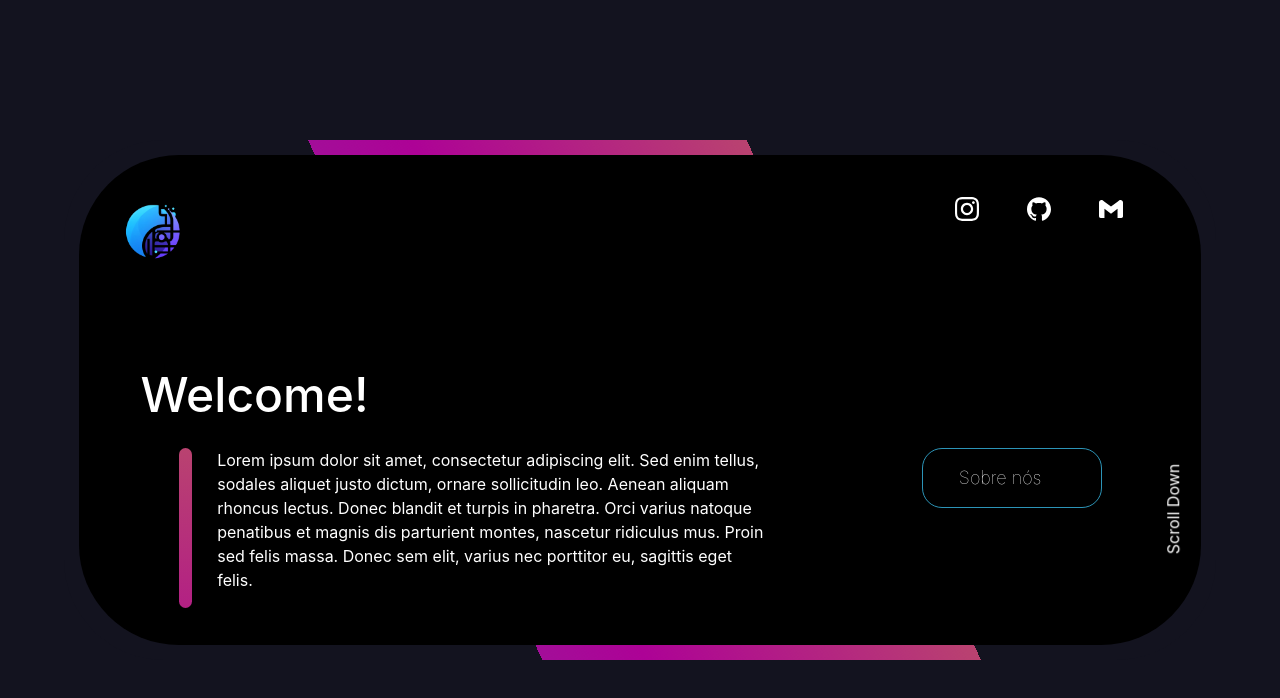
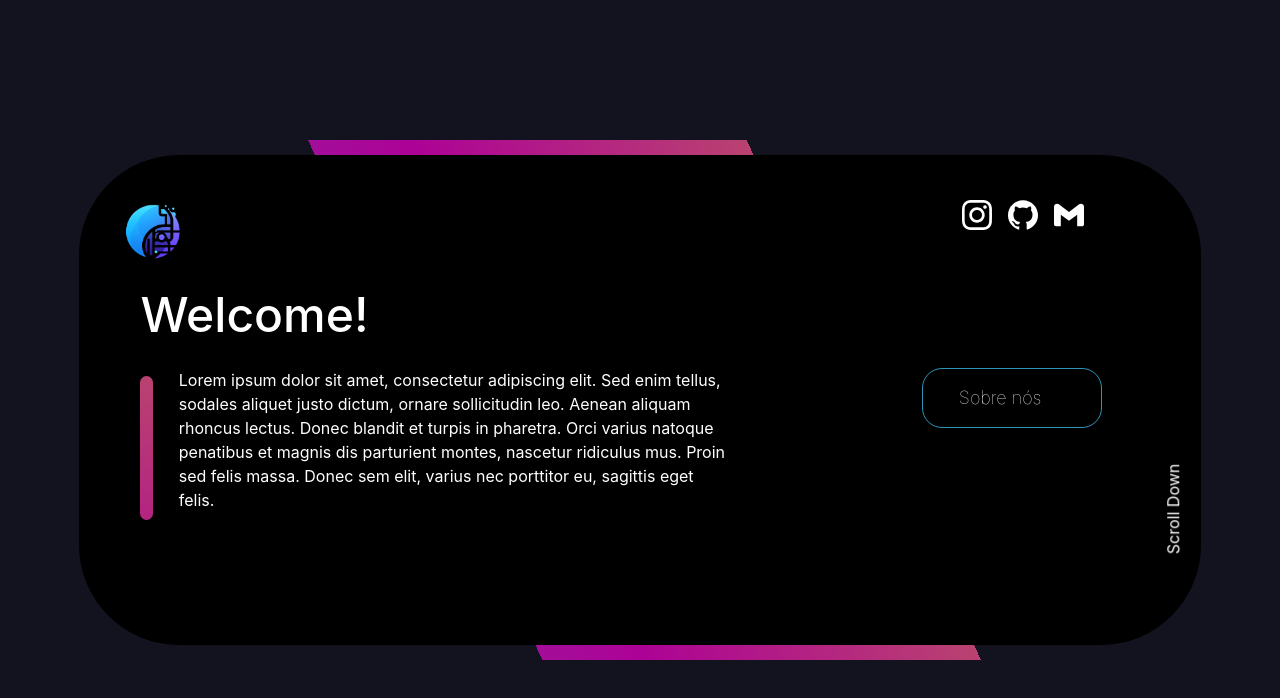
Before and after one commit to CreativeTrail/portifolio, a React (Create React App) app in the folder portifolio/: page / in a window 1280 px wide. Shown: the top 698 px of the page. Built offline with nearby package versions, Linux system fonts and the light colour scheme; some icons are missing.

Commit message:
Atualizando tela de loading e corrigindo o bug de estilo

```diff
--- a/portifolio/src/pages/welcomePage/LoadingPage.css
+++ b/portifolio/src/pages/welcomePage/LoadingPage.css
@@ -164,117 +164,10 @@ code {
     }
 }
 
-h1, p, h3{
-    color: #fff;
-    z-index: 2;
-}
-
-h1 {
-    font-size: 75px;
-    padding-left: 3vw;
-    padding-bottom: 3vh;
-}
-
-.div_paragrafo{
-    margin-left: 1vw;
-    overflow: hidden;
-    border-radius: 30px;
-    flex-basis: 9%;
-    height: 100vh;
-    max-height: 20vh;
-    max-width: 1vw;
-    position: relative;
-    z-index: 1;
-}
-
-.div_paragrafo:before {
-    animation: auto;
-    animation: gradientAnimation 30s ease infinite;
-    background: linear-gradient(180deg,#df0,#ad0296,#2c94b7);
-    content: "";
-    height: 50vh;
-    position: absolute;
-    width: 200%;
-    background-size: 600% 600%;
-    z-index: 0;
-}
-
-.div_paragrafo:after {
-    border-radius: inherit;
-    content: "";
-    inset: 15px;
-    width: 1vw;
-    position: absolute;
-    background-color: #13131f;
-
-}
-
 .conteudo{
     z-index: 1;
     height: 100%;
     width: 100%;
 }
 
-.logo{
-    height: 5rem;
-    width: 5rem;
-}
-
-.logo_div{
-    height: 10%;
-    top: 0;
-    right: 0;
-    padding-bottom: 10vh;
-}
-
-.posicao_paragrafo{
-    padding-left: 5vw;
-}
-
-.posicao_menu_projects{
-    padding-left: 8vw;
-}
-
-.link_projeto{
-    padding-left: 3vw;
-}
-
-.redes_sociais{
-    display: flex;
-    justify-content: center;
-    list-style: none;
-    color: white;
-}
-.redes_sociais li{
-    margin-left: 1em;
-    font-size: 1.5em;
-    animation: redes_sociais_inverso 0.3s;
-    cursor: pointer;
-}
-
-.redes_sociais li:hover{
-    color: #2c94b7;
-    font-size: 2em;
-    animation: redes_sociais_hover 1s;
-}
-
-@keyframes redes_sociais_hover {
-    from{
-        font-size: 1.5em;
-    }
-    to {
-        font-size: 2em;
-    }
-}
-
-@keyframes redes_sociais_inverso {
-    from{
-        font-size: 2em;
-    }
-    to {
-        font-size: 1.5em;
-    }
-}
-
-
 /*# sourceMappingURL=main.e70d39a8.css.map*/
--- a/portifolio/src/pages/welcomePage/WelcomePage.js
+++ b/portifolio/src/pages/welcomePage/WelcomePage.js
@@ -25,15 +25,21 @@ function WelcomePage (){
                     </Col>
                     <Col>
                     <ul className='redes_sociais'>
+                        <div className='redes_sociais_div'>
                             <li>
                                 <SiInstagram/>
                             </li>
+                        </div>
+                        <div className='redes_sociais_div'>
                             <li>
                                 <SiGithub/>
                             </li>
+                        </div>
+                        <div className='redes_sociais_div'>
                             <li>
                                 <SiGmail/>
                             </li>
+                        </div>
                     </ul>
 
                     </Col>
--- a/portifolio/src/pages/welcomePage/welcomePage.css
+++ b/portifolio/src/pages/welcomePage/welcomePage.css
@@ -229,18 +229,25 @@ p{
     list-style: none;
     color: white;
 }
-.redes_sociais li{
+
+.redes_sociais_div {
+    cursor: pointer;
+    display: flex;
     padding-left: 1em;
-    font-size: 1.5em;
-    animation: redes_sociais_inverso 1s;
-    cursor: pointer;
+    overflow: hidden;
+    height: 60px;
 }
 
-.redes_sociais li:hover{
-    padding-left: 1em;
+.redes_sociais li{
+    transition: .3s;
+    cursor: pointer;
+    font-size: 30px;
+}
+
+.redes_sociais .redes_sociais_div:hover li {
     color: #2c94b7;
-    font-size: 2em;
-    animation: redes_sociais_hover 1s;
+    height: fit-content;
+    font-size: 40px;
 }
 
 @keyframes redes_sociais_hover {
```
Lines whose indentation alone changed are shown as unchanged.
